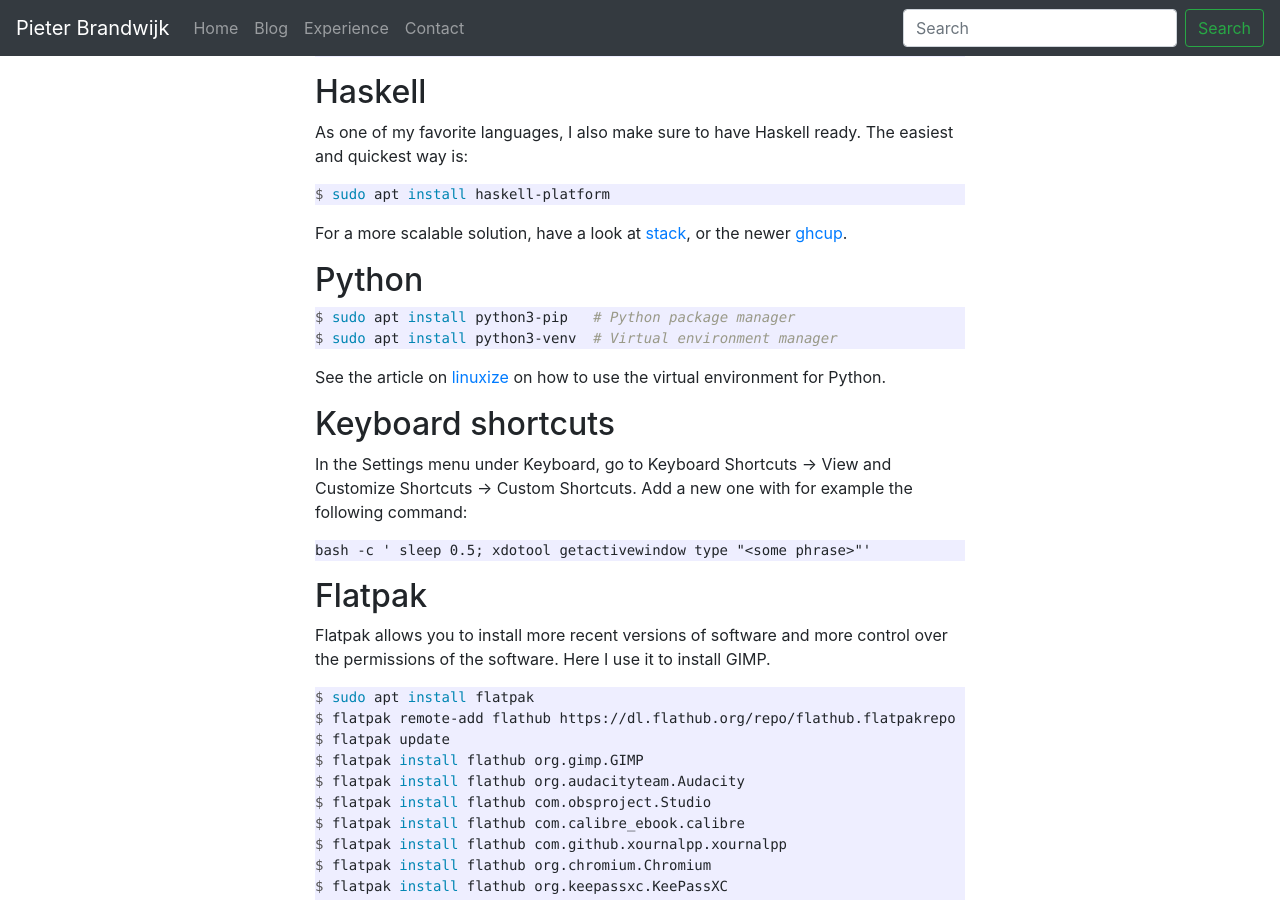
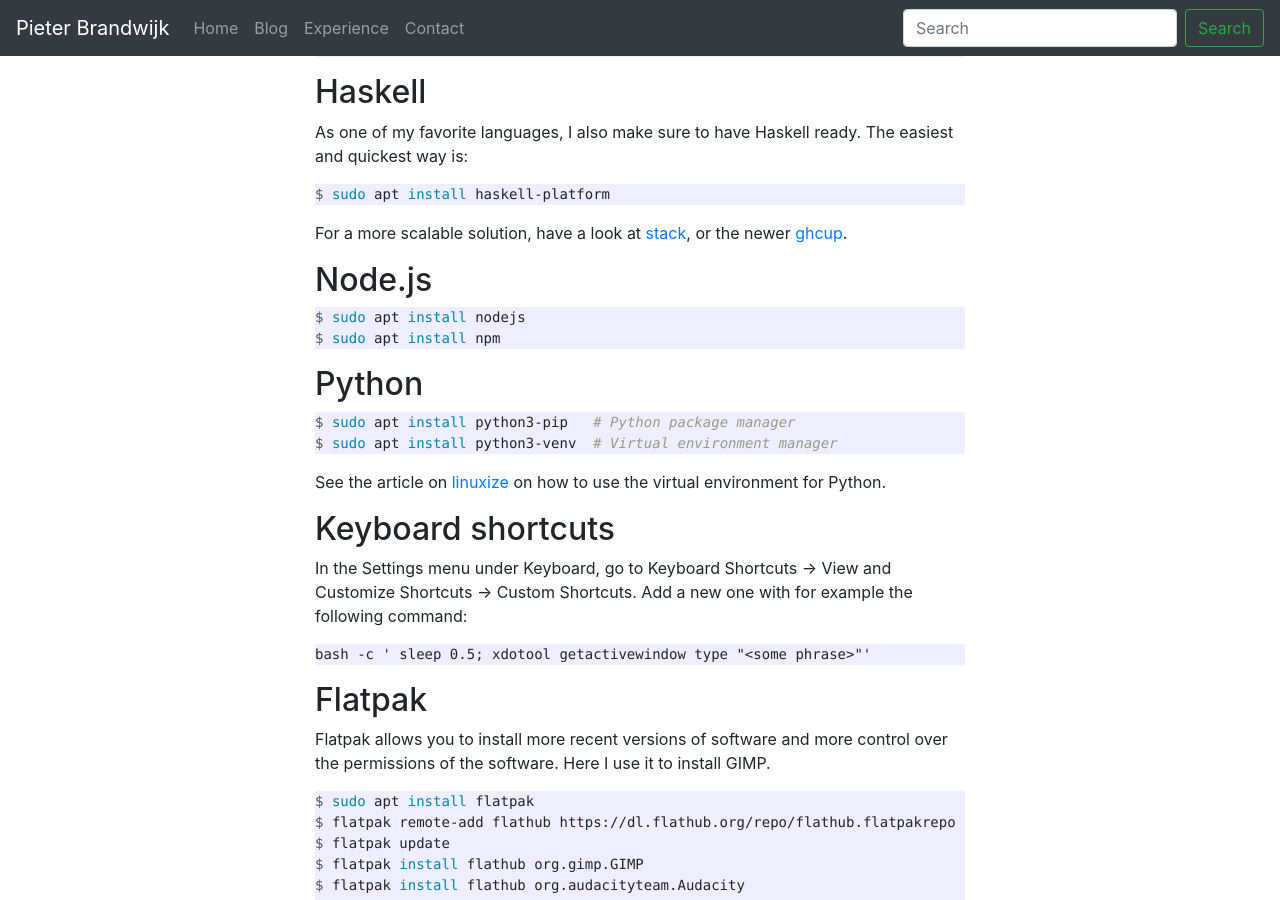
Before and after one commit to pbrandwijk/pbrandwijk.github.io, a Jekyll site: the page built from _posts/2020-07-03-my-initial-ubuntu-setup.md, in a window 1280 px wide and 900 px high, scrolled down 3901 px. Built offline with Jekyll 4.4.1, drawn with Linux system fonts in a browser that asks for light colours; nearby versions of some CDN libraries; comment, search, counter and statistics services are not loaded.

Commit message:
Update post

````diff
--- a/_posts/2020-07-03-my-initial-ubuntu-setup.md
+++ b/_posts/2020-07-03-my-initial-ubuntu-setup.md
@@ -168,6 +168,12 @@ $ sudo apt install haskell-platform
 ```
 For a more scalable solution, have a look at [stack][stack], or the newer [ghcup][ghcup].
 
+## Node.js
+```console
+$ sudo apt install nodejs
+$ sudo apt install npm
+```
+
 ## Python
 ```console
 $ sudo apt install python3-pip   # Python package manager
````
